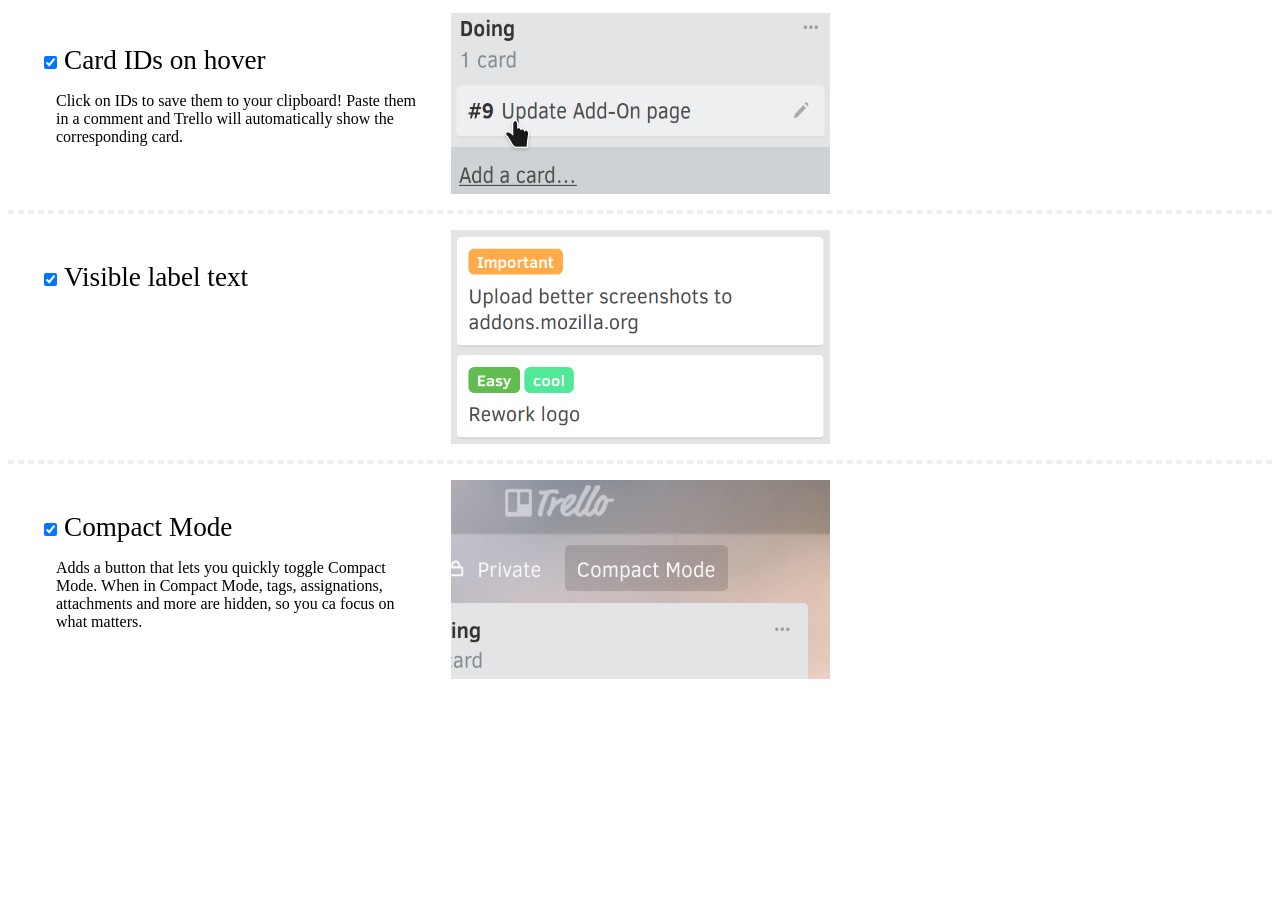
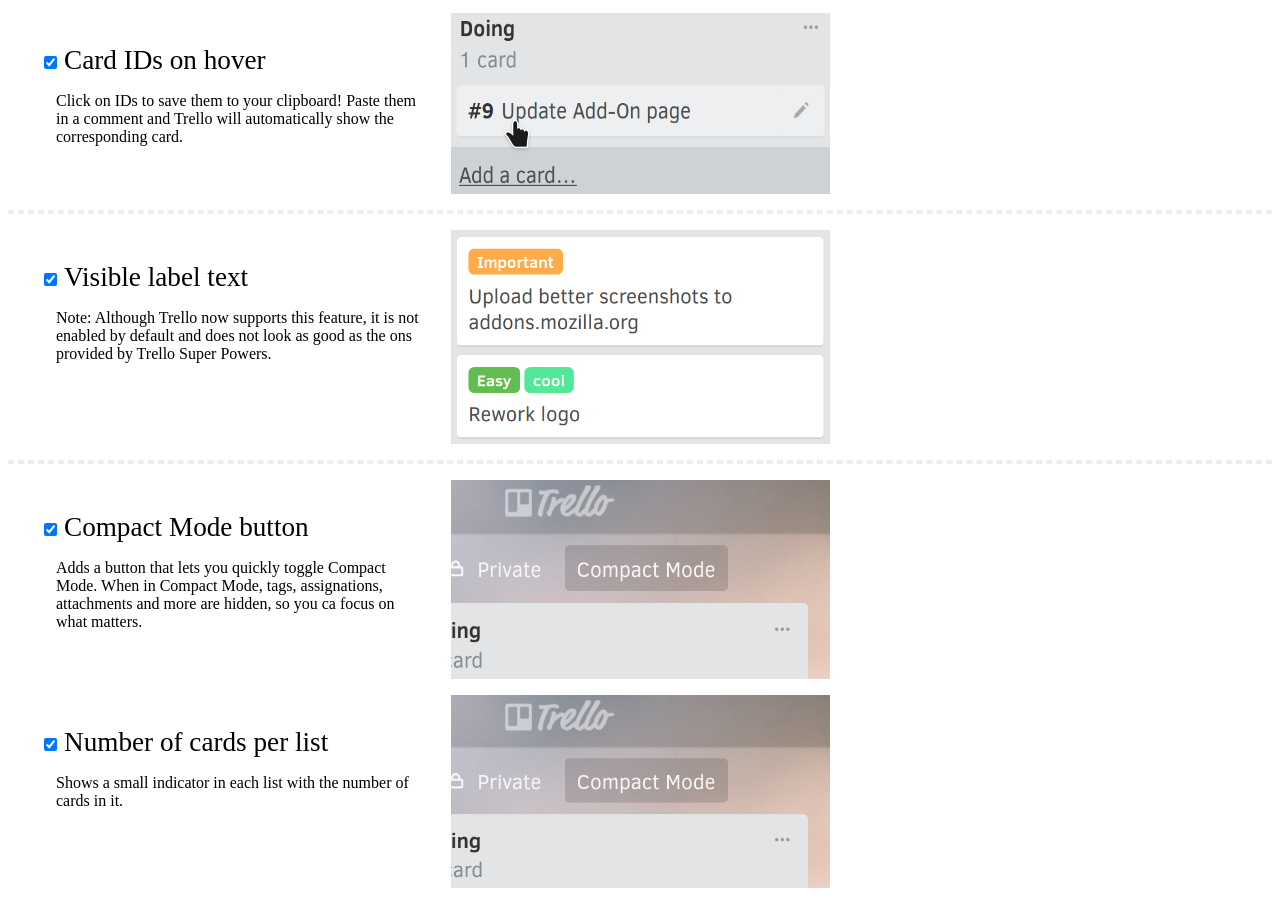
Before and after one commit to christiankaindl/trello-super-powers, a browser extension: page settings/options.html in a window 1280 px wide. Shown: the part 101-1005 px from the top of the page. Before the commit the page ends 800 px from the top, so only its background shows below. Drawn offline with Linux system fonts and the light colour scheme.

```diff
--- a/settings/options.html
+++ b/settings/options.html
@@ -35,7 +35,7 @@
     <form class="TSP-settings">
       <section>
         <div class="checkbox">
-          <input id="trello-id" type="checkbox" name="trello-id" checked>
+          <input id="trello-id" type="checkbox" name="copyId" checked>
           <label for="trello-id">Card IDs on hover</label>
           <p>Click on IDs to save them to your clipboard! Paste them in a comment and Trello will automatically show the corresponding card.</p>
         </div>
@@ -44,19 +44,28 @@
       <hr>
       <section>
         <div class="checkbox">
-          <input id="trello-label" type="checkbox" name="trello-label" checked>
+          <input id="trello-label" type="checkbox" name="labelText" checked>
           <label for="trello-label">Visible label text</label>
+          <p>Note: Although Trello now supports this feature, it is not enabled by default and does not look as good as the ons provided by Trello Super Powers.</p>
         </div>
         <img class="reference-image" src="../assets/settings/label.png" alt="Visible label text feature">
       </section>
       <hr>
       <section>
         <div class="checkbox">
-          <input id="trello-compact" type="checkbox" name="trello-compact" checked>
-          <label for="trello-compact">Compact Mode</label>
+          <input id="trello-number" type="checkbox" name="compactMode" checked>
+          <label for="trello-compact">Compact Mode button</label>
           <p>Adds a button that lets you quickly toggle Compact Mode. When in Compact Mode, tags, assignations, attachments and more are hidden, so you ca focus on what matters.</p>
         </div>
         <img class="reference-image" src="../assets/settings/compact.png" alt="Compact Mode feature">
+      </section>
+      <section>
+        <div class="checkbox">
+          <input id="trello-numberOfCards" type="checkbox" name="numberOfCards" checked>
+          <label for="trello-numberOfCards">Number of cards per list</label>
+          <p>Shows a small indicator in each list with the number of cards in it.</p>
+        </div>
+        <img class="reference-image" src="../assets/settings/compact.png" alt="Number of cards feature">
       </section>
     </form>
 
```
Also changed, not shown: background.js (+28 -15 lines).
